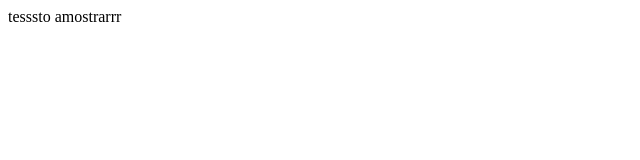
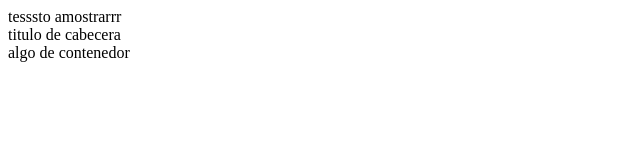
Before and after one commit to fcampanagit/hyperblog, a plain HTML site: page blogspot.html in a window 1280 px wide. Shown: the whole page, without its empty margins (0-640 px from the left). Drawn offline with Linux system fonts and the light colour scheme.

Commit message:
inicio cabecera en cabecera

```diff
--- a/blogspot.html
+++ b/blogspot.html
@@ -6,6 +6,15 @@
 
         tesssto amostrarrr
 
+        <div id="contenedor">
+            <div id="cabecera">
+                titulo de cabecera
+            </div>
+
+            algo de contenedor
+
+        </div>
+
 
     </body>
 </html>
```
